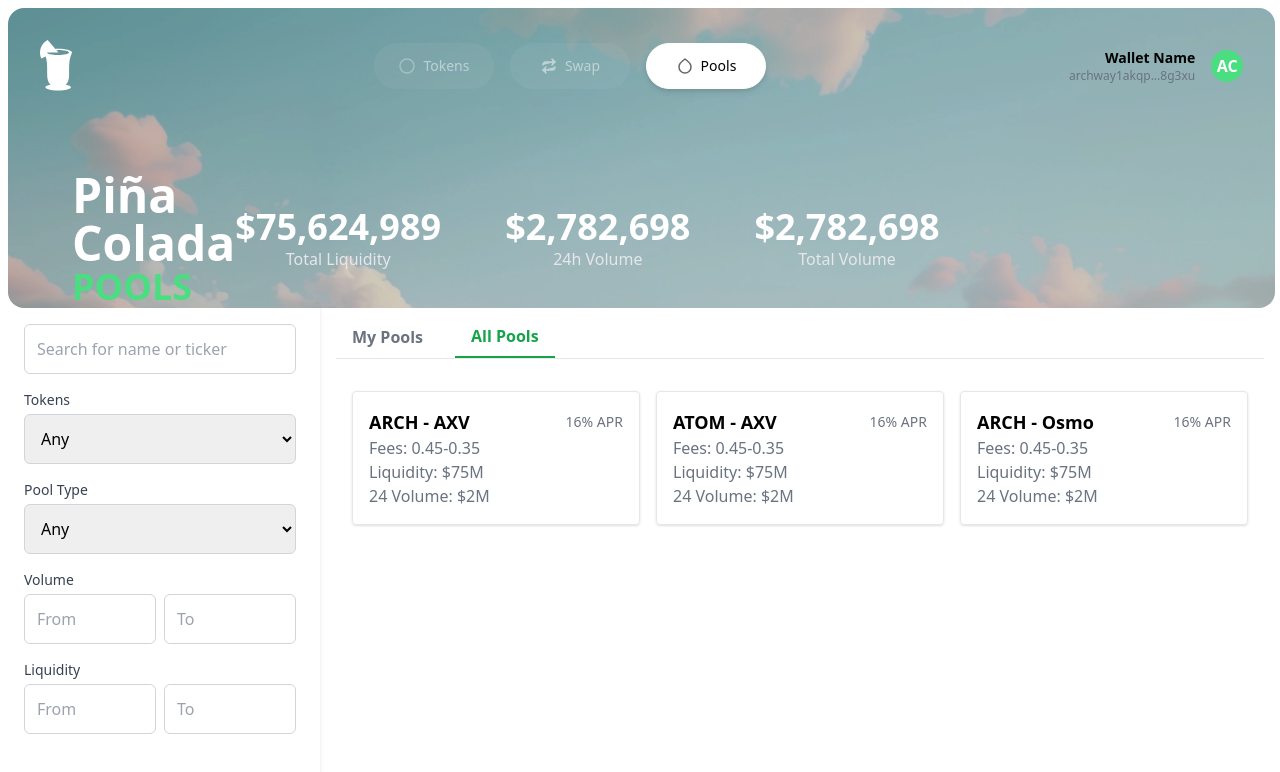
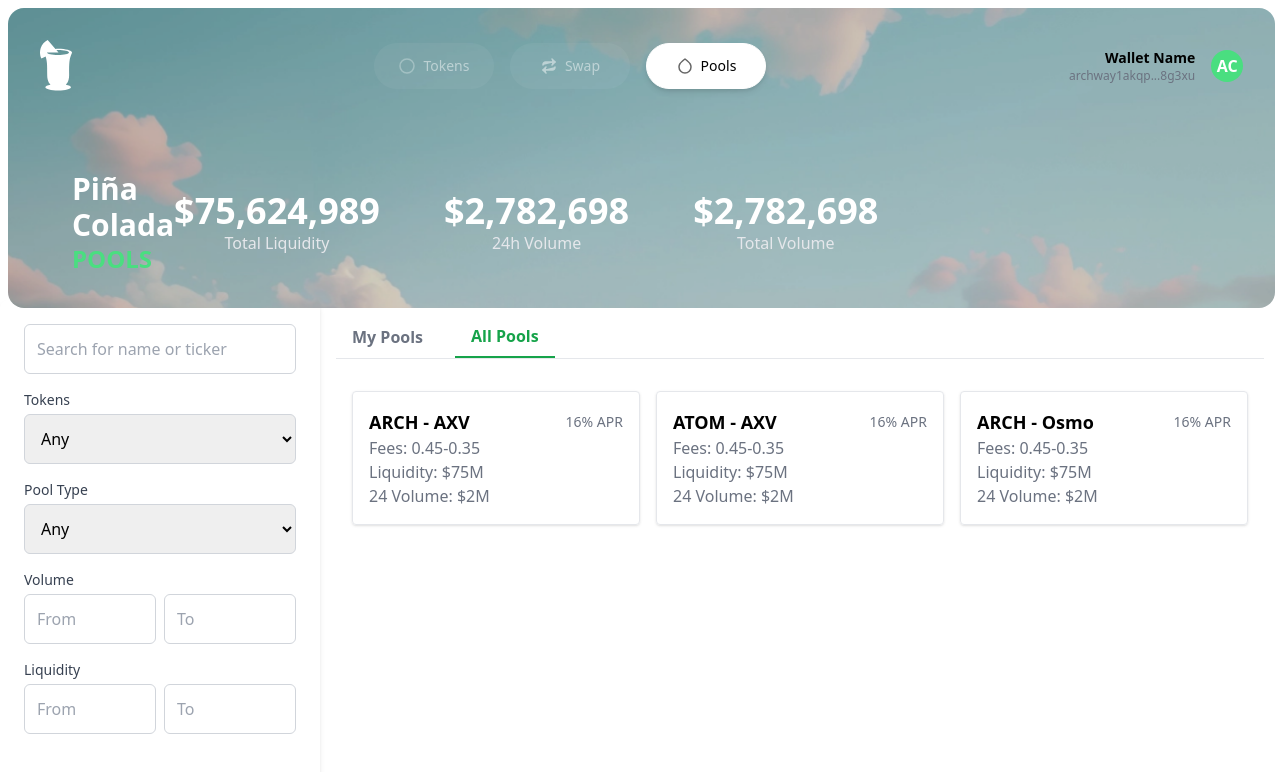
Before and after one commit to naftalimurgor/pinacolada, a Next.js app: page /pools in a window 1280 px wide. Shown: the top 772 px of the page. Built offline with nearby package versions, Linux system fonts and the light colour scheme.

Commit message:
changed font size

```diff
--- a/app/src/component/HeaderPool.tsx
+++ b/app/src/component/HeaderPool.tsx
@@ -28,8 +28,8 @@ const HeaderPool: React.FC = () => {
                 <div className="flex justify-between items-center px-8 py-20">
                     {/* Left Section: Piña Colada Title */}
                     <div className="flex flex-col items-start">
-                        <h1 className="text-5xl font-bold text-white">Piña Colada</h1>
-                        <h2 className="text-4xl font-bold text-green-400">POOLS</h2>
+                        <h1 className="text-3xl font-bold text-white">Piña Colada</h1>
+                        <h2 className="text-2xl font-bold text-green-400">POOLS</h2>
                     </div>
 
                     {/* Center Section: Liquidity and Volume */}
```
